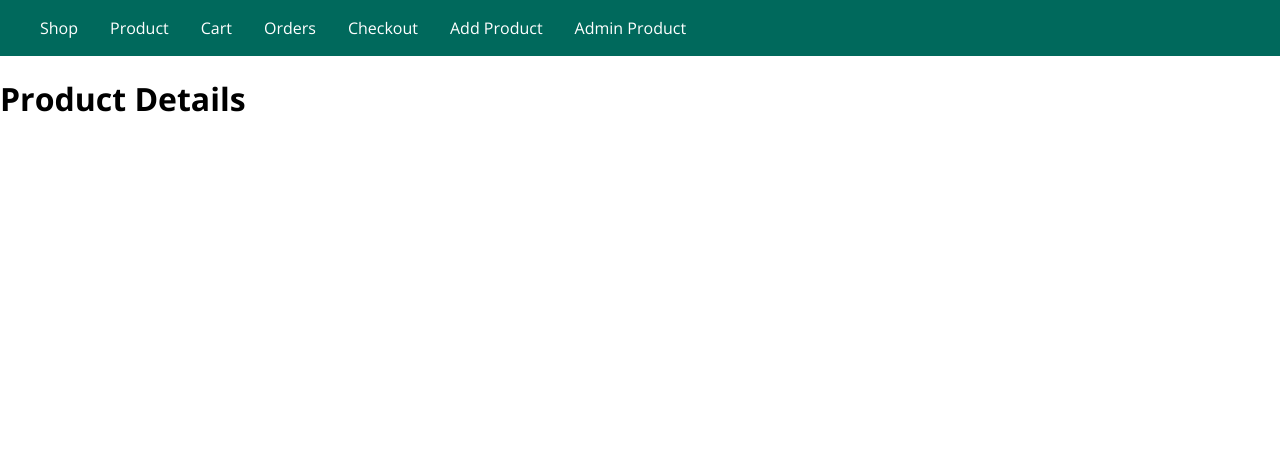
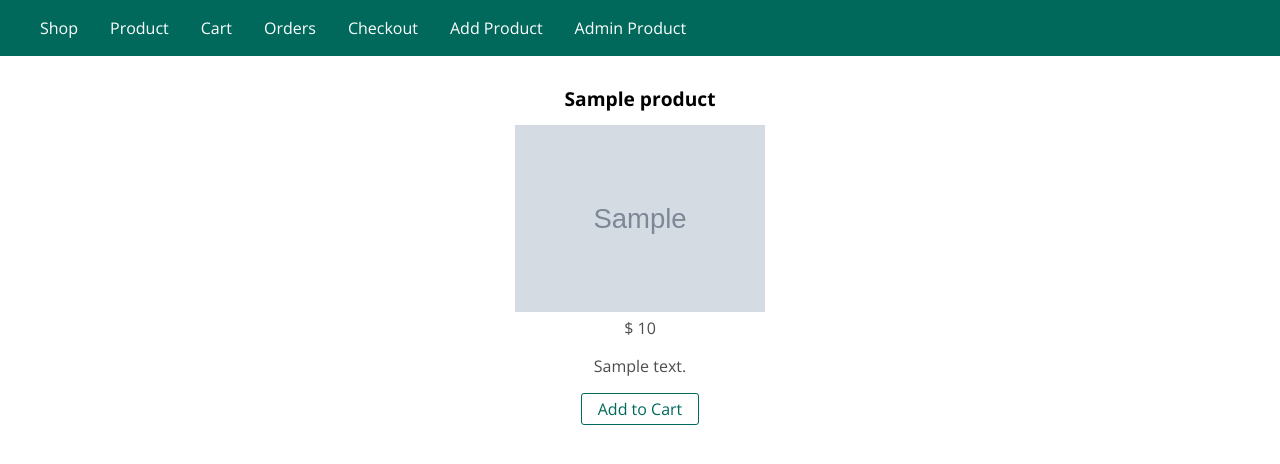
Before and after one commit to aniyy117/book_store, a Node server app: template views/shop/productDetails.pug in a window 1280 px wide. Shown: the top 464 px of the page. Run offline with Node 20, Linux system fonts and the light colour scheme; the template is opened without the code that fills it: most values are stand-ins (such as "Sample title", 1, 10 or a date in 2020); grey boxes marked "Sample" are stand-in pictures; some libraries are stand-ins or nearby versions.

Commit message:
added cart and add to cart option and change in mvc files

```diff
--- a/public/css/main.css
+++ b/public/css/main.css
@@ -17,6 +17,10 @@ main {
 
 form {
   display: inline;
+}
+
+.centered{
+  text-align: center;
 }
 
 .main-header {
@@ -165,6 +169,10 @@ form {
   width: 100%;
 }
 
+.product__image{
+  width: 50%;
+}
+
 .card__actions {
   padding: 1rem;
   text-align: center;
@@ -201,4 +209,9 @@ form {
   #side-menu-toggle {
     display: none;
   }
+
+  .product__image{
+    width: 20%;
+  }
+
 }
--- a/views/shop/productDetails.pug
+++ b/views/shop/productDetails.pug
@@ -1,4 +1,14 @@
 extends ../layout/layout.pug
 
 block content
-    h1 Product Details
+
+   main.centered
+
+                    h1.product__title #{product.title}
+
+                    img(src=product.image_url  alt="A Book" class="product__image")
+                    .product__price $ #{product.price}
+                      p.product__description #{product.description}
+                    form(action="/cart" method="POST")
+                     button.btn Add to Cart
+                     input(type="hidden" name="productId" value=product.id)
--- a/views/shop/productList.pug
+++ b/views/shop/productList.pug
@@ -17,7 +17,9 @@ block content
                     .product__price $ #{product.price}
                       p.product__description #{product.description}
                   .card__actions
-                    form(action="/add-to-cart" method="POST")
+                    a.btn(href=`/product/` + product.id) Details
+                    form(action="/cart" method="POST")
                      button.btn Add to Cart
+                     input(type="hidden" name="productId" value=product.id)
         else
             h1 No products found
```
Also changed, not shown: controllers/shop.js (+35 -10 lines), data/products.json (+1 -1 lines), models/product.js (+14 -4 lines), routes/shop.js (+20 -10 lines).
